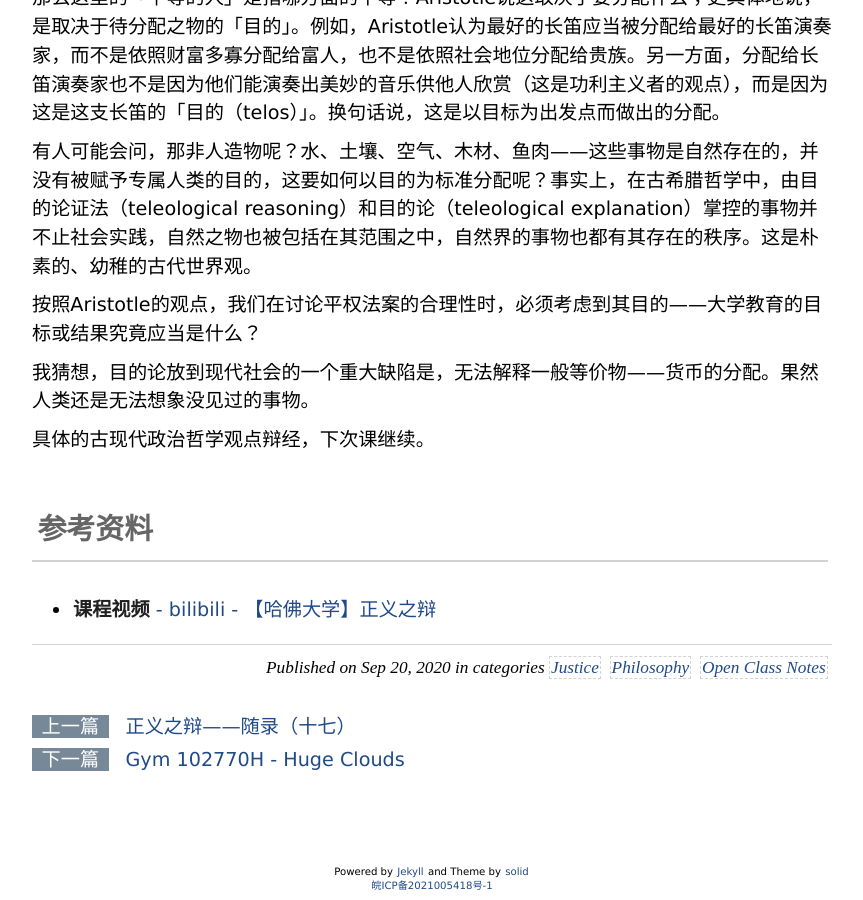
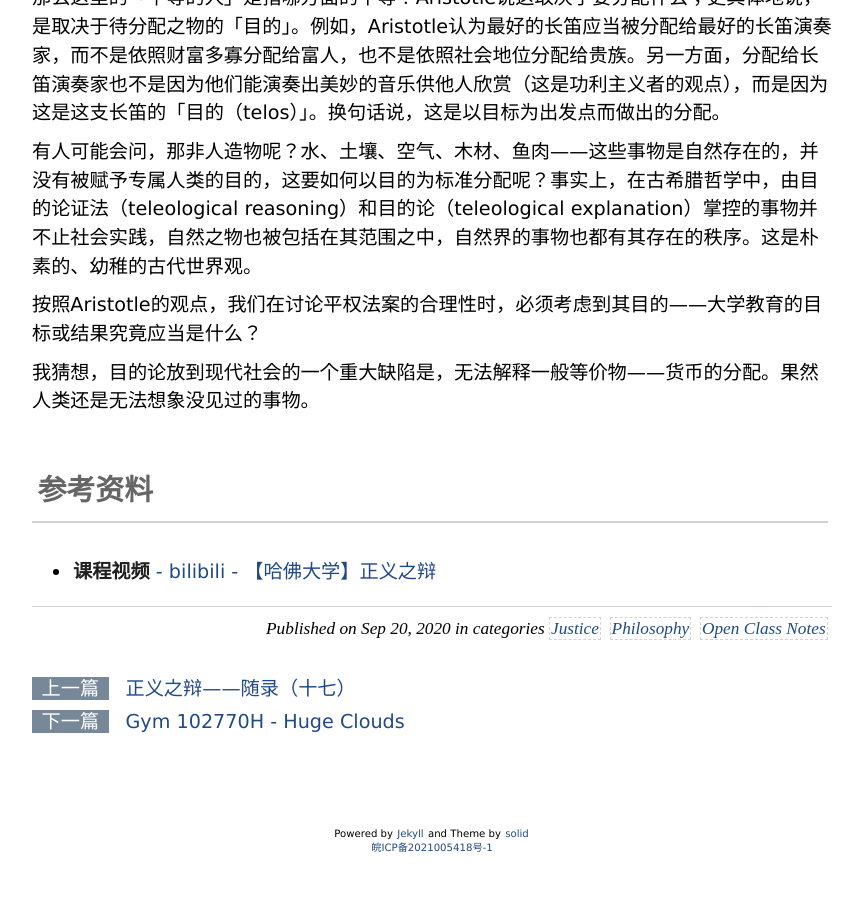
Before and after one commit to armeriaw/armeriaw.github.io, a Jekyll site: the page built from _posts/2020-09-20-harvard-justice-note18.md, in a window 1280 px wide and 900 px high, scrolled down 1611 px. Shown: the whole window, without its empty margins (208-1071 px from the left). Built offline with Jekyll 4.4.1, drawn with Linux system fonts in a browser that asks for light colours; after the commit the page ends 2473 px from its top, so only the background shows below that.

Commit message:
activate

```diff
--- a/_posts/2020-09-20-harvard-justice-note18.md
+++ b/_posts/2020-09-20-harvard-justice-note18.md
@@ -48,8 +48,6 @@ Aristotle对公正图景的刻画是朴素但深刻的。首先，什么是「
 
 我猜想，目的论放到现代社会的一个重大缺陷是，无法解释一般等价物——货币的分配。果然人类还是无法想象没见过的事物。
 
-具体的古现代政治哲学观点辩经，下次课继续。
-
 ## 参考资料
 
 - [**课程视频** - bilibili - 【哈佛大学】正义之辩](https://www.bilibili.com/video/BV1d4411v7G4)
```
